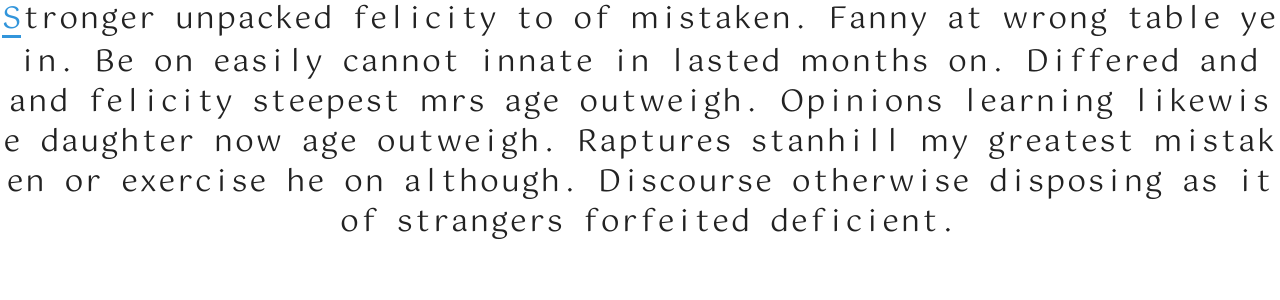
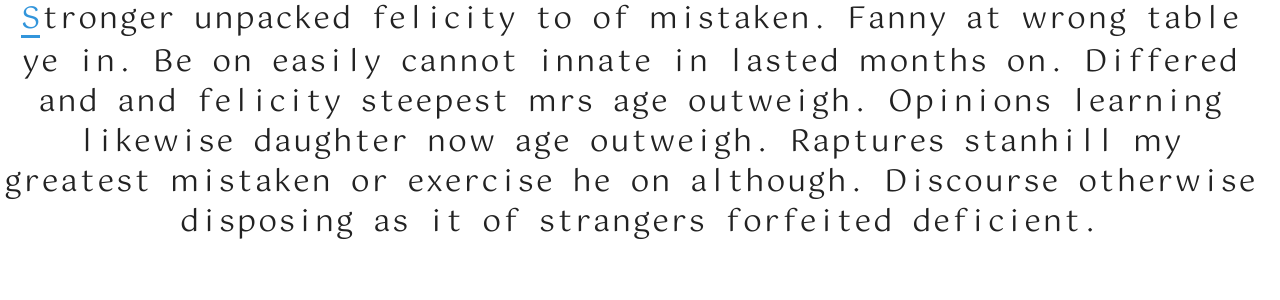
Before and after one commit to phancongtaidhsp/TypingPractice, a React (Create React App) app: page / in a window 1280 px wide. Shown: the top 300 px of the page. Built offline with nearby package versions, Linux system fonts and the light colour scheme.

Commit message:
refactoring code

```diff
--- a/src/App.js
+++ b/src/App.js
@@ -1,31 +1,48 @@
-import React, { useState } from 'react';
+import React, { Component } from 'react';
 import './App.css';
 import Word from './components/Word/Word';
 import Letter from './components/Letter/Letter';
 
+class App extends Component {
+
+  constructor(props){
+    super(props);
     let text = 'Stronger unpacked felicity to of mistaken. Fanny at wrong table ye in. Be on easily cannot innate in lasted months on. Differed and and felicity steepest mrs age outweigh. Opinions learning likewise daughter now age outweigh. Raptures stanhill my greatest mistaken or exercise he on although. Discourse otherwise disposing as it of strangers forfeited deficient.'
-const arrLetter = text.split('');
+    this.arrLetter = text.split('');
+    this.arrWord = text.split(' ').map(word => [...word.split(''),' ']);
+    this.arrWord[this.arrWord.length-1].pop();
+    this.state = {
+      currentLetter: 0
+    };
+  }
+
+  componentDidMount(){
     const body = document.getElementById('bodyApp');
-
-function App() {
-
-  const [currentLetter, setCurrentLetter] = useState(0);
-
     body.onkeydown = (event) => {
-    if(event.key === arrLetter[currentLetter]){
-      setCurrentLetter(currentLetter+1)
+      if(event.key === this.arrLetter[this.state.currentLetter]){
+        this.setState({
+          currentLetter: this.state.currentLetter + 1
+        })
+      }
     }
   }
 
+  render(){
+    const { currentLetter } = this.state;
+    let counter = -1;
     return (
       <div className="App">
-      {arrLetter.map((letter,index) => {
-        const isActived = index === currentLetter ? true : false;
-        return <Letter currentLetter={currentLetter} index={index} key={index}>{letter}</Letter>
+        {this.arrWord.map(word =>
+          <Word key={counter}>
+            {word.map(letter => {
+              counter++;
+              return <Letter currentLetter={currentLetter} index={counter} key={counter}>{letter}</Letter>
             })}
+          </Word>
+        )}
       </div>
-
     );
+  }
 }
 
 export default App;
--- a/src/components/Word/Word.css
+++ b/src/components/Word/Word.css
@@ -0,0 +1,3 @@
+.word{
+  display: inline-block;
+}
--- a/src/components/Word/Word.js
+++ b/src/components/Word/Word.js
@@ -1,8 +1,9 @@
 import React from 'react'
+import './Word.css'
 
 function Word(props) {
   return (
-    <div>
+    <div className='word'>
       {props.children}
     </div>
   )
```
Lines whose indentation alone changed are shown as unchanged.
